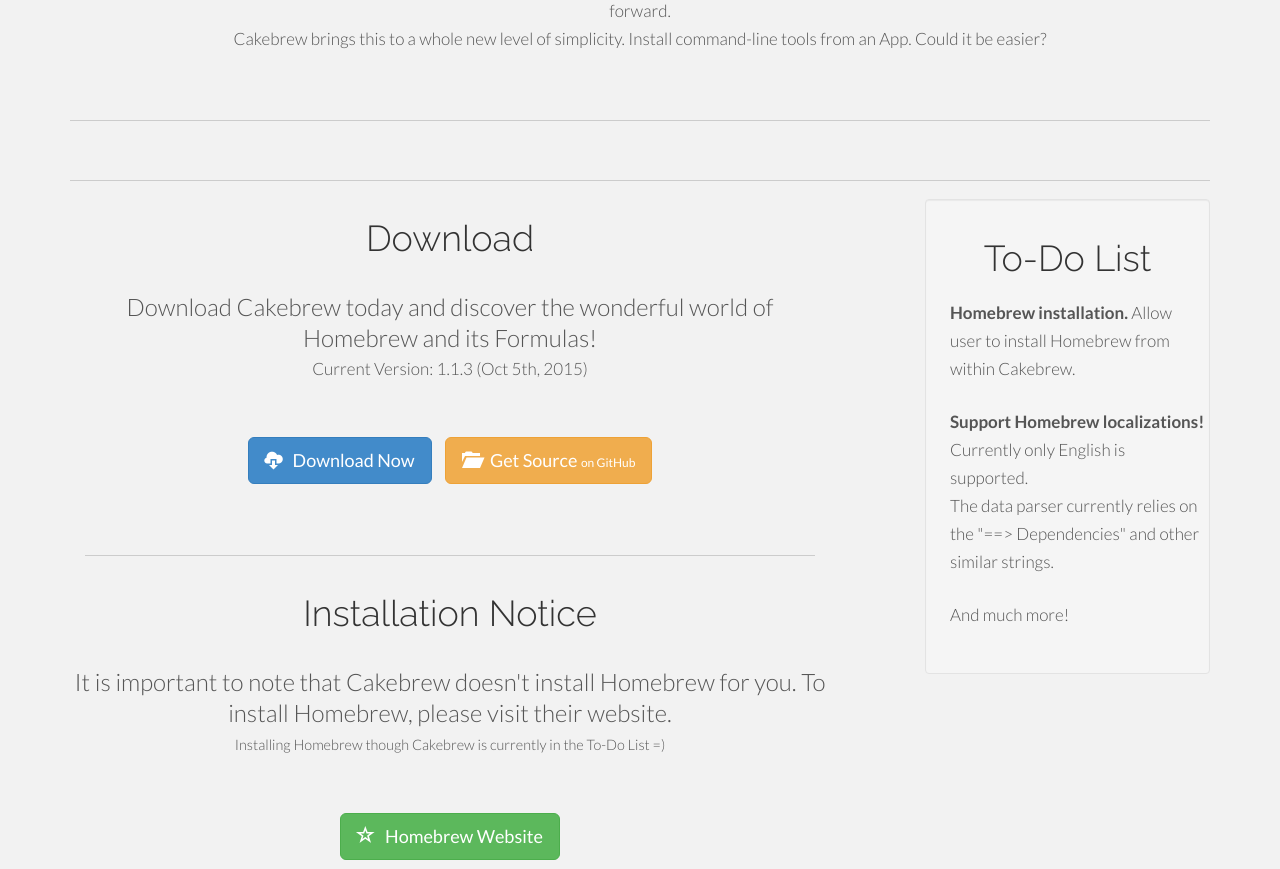
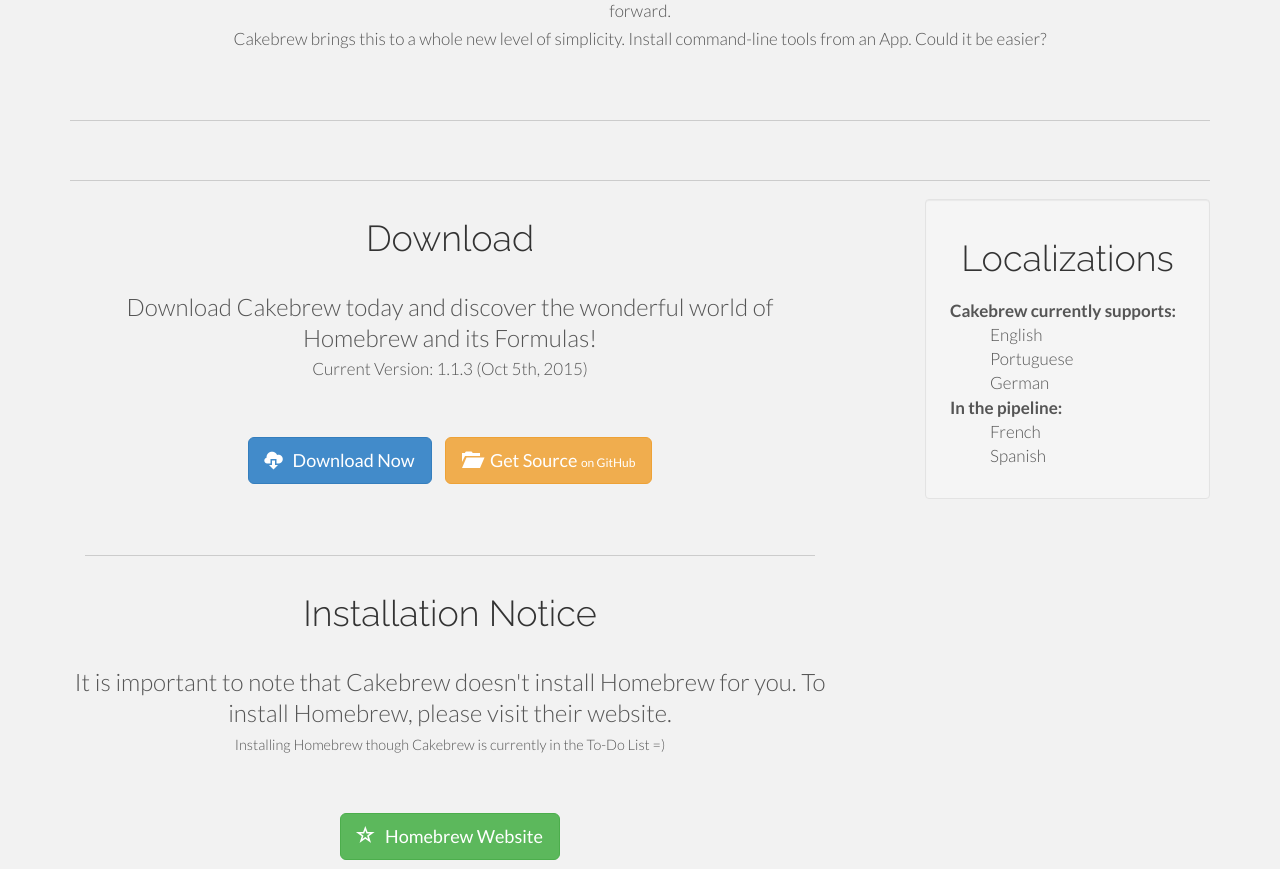
Before and after one commit to brunophilipe/Cakebrew-site, a PHP site: page / in a window 1280 px wide. Shown: the part 1459-2328 px from the top of the page. Run offline with PHP 8.4, Linux system fonts and the light colour scheme.

Commit message:
Added supported localization info

```diff
--- a/index.php
+++ b/index.php
@@ -191,11 +191,21 @@
 			</div>
 			<div class="col-lg-3 col-lg-offset-1 col-md-offset-1 col-md-4 well">
 				<div class="row">
-					<h1 class="centered">To-Do List</h1>
+					<h1 class="centered">Localizations</h1>
 					<ul id="todo">
-						<li><p><b>Homebrew installation.</b> Allow user to install Homebrew from within Cakebrew.</p></li>
-						<li><p><b>Support Homebrew localizations!</b> Currently only English is supported.<br>The data parser currently relies on the "==> Dependencies" and other similar strings.</p></li>
-						<li><p>And much more!</p></li>
+						<li><b>Cakebrew currently supports:</b>
+							<ul>
+								<li>English</li>
+								<li>Portuguese</li>
+								<li>German</li>
+							</ul>
+						</li>
+						<li><b>In the pipeline:</b>
+							<ul>
+								<li>French</li>
+								<li>Spanish</li>
+							</ul>
+						</li>
 					</ul>
 				</div>
 			</div>
```
